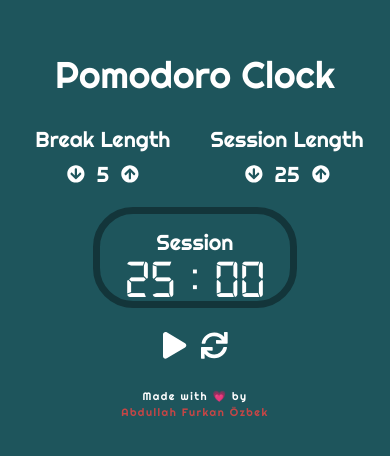
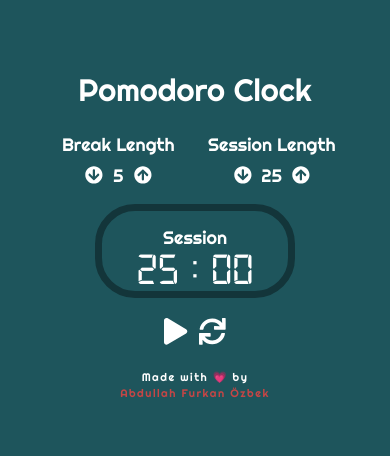
Before and after one commit to afozbek/Pomodoro-Clock, a React (Create React App) app: page / in a window 390 px wide. Shown: the part 202-658 px from the top of the page. Built offline with nearby package versions, Linux system fonts and the light colour scheme.

Commit message:
updating styles

```diff
--- a/src/App.scss
+++ b/src/App.scss
@@ -17,11 +17,15 @@ $primary-color: #1e555c;
 }
 html {
   font-size: 16px;
-  @media screen and (min-width: 600px) and (max-width: 700px) {
+  @media screen and (max-width: 400px) {
+    font-size: 10px;
+  }
+
+  @media screen and (min-width: 401px) and (max-width: 600px) {
+    font-size: 12px;
+  }
+  @media screen and (min-width: 601px) and (max-width: 700px) {
     font-size: 14px;
-  }
-  @media screen and (max-width: 600px) {
-    font-size: 12px;
   }
 }
 
@@ -60,18 +64,14 @@ button {
   @media screen and (max-width: 600px) {
     margin: 0.6rem 1rem;
   }
-
-  i {
-    font-size: 1.5rem;
-    width: 100%;
-    @media screen and (max-width: 600px) {
-      font-size: 2rem;
-    }
-  }
 }
 
 .main-wrapper {
   width: 31.5rem;
+  margin-top: 30px;
+  @media screen and (min-height: 700px) {
+    margin: 0;
+  }
 }
 
 .title {
@@ -90,6 +90,7 @@ button {
   display: flex;
   padding: 0.4rem;
   margin-bottom: 0.6rem;
+
   @media screen and (max-width: 600px) {
     margin-bottom: 1rem;
   }
@@ -132,10 +133,17 @@ button {
 
   @media screen and (max-width: 600px) {
     margin-bottom: 2rem;
+    width: 20rem;
   }
-
+  @media screen and (min-width: 601px) and (max-width: 700px) {
+    width: 18rem;
+  }
   .timer-wrapper {
     margin: 1.2rem 0;
+
+    @media screen and (max-width: 600px) {
+      margin: 1.5rem 0;
+    }
 
     #timer-label {
       font-size: 1.8rem;
@@ -160,6 +168,10 @@ button {
   -ms-flex-align: center;
   align-items: center;
   margin-top: 1rem;
+
+  @media screen and (min-height: 700px) {
+    margin-top: 1.5rem;
+  }
 
   button {
     margin: 0 0.4rem;
@@ -195,6 +207,7 @@ button {
 
   @media screen and (max-width: 600px) {
     margin-top: 2.5rem;
+    font-size: 1.1rem;
   }
 }
 .author a {
```
